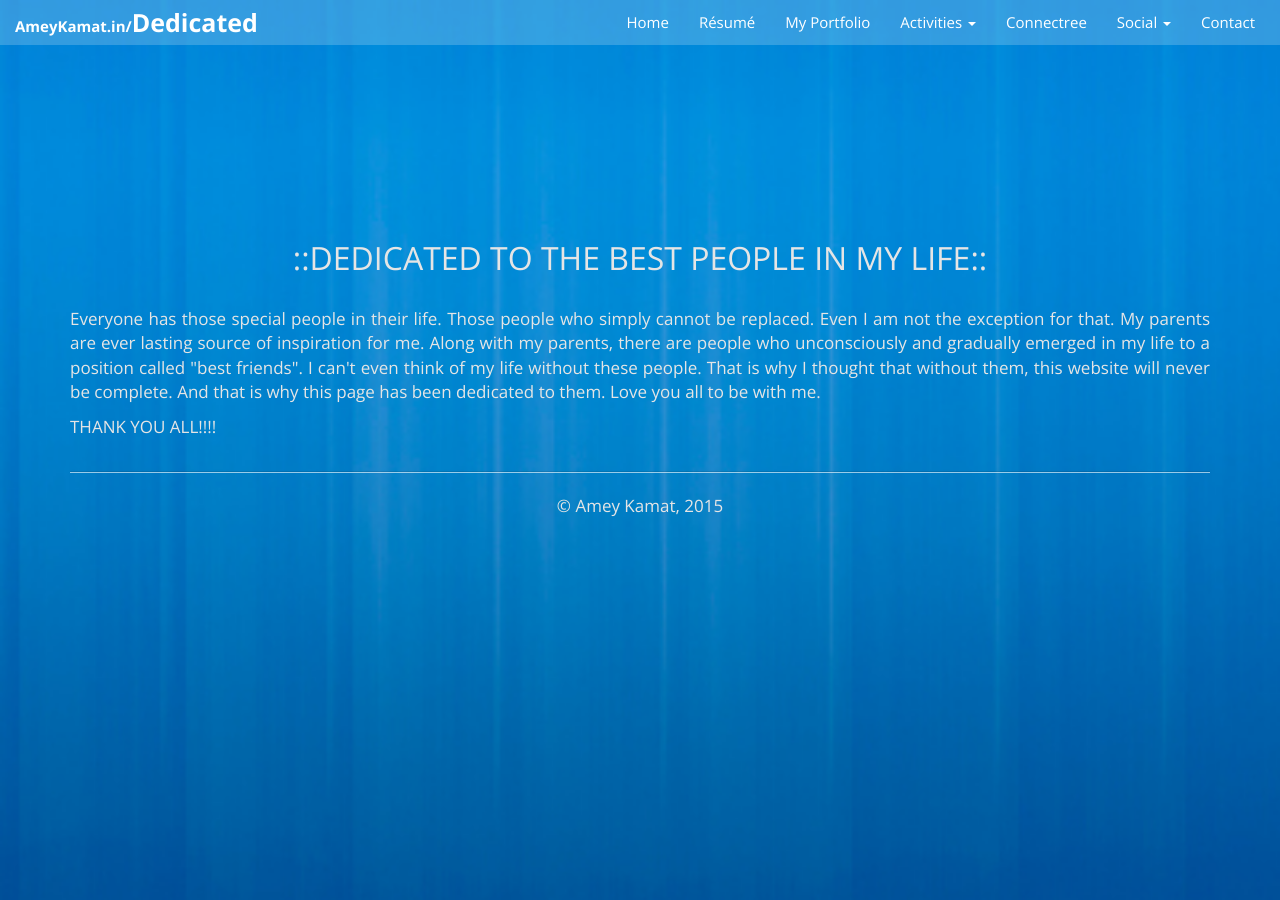
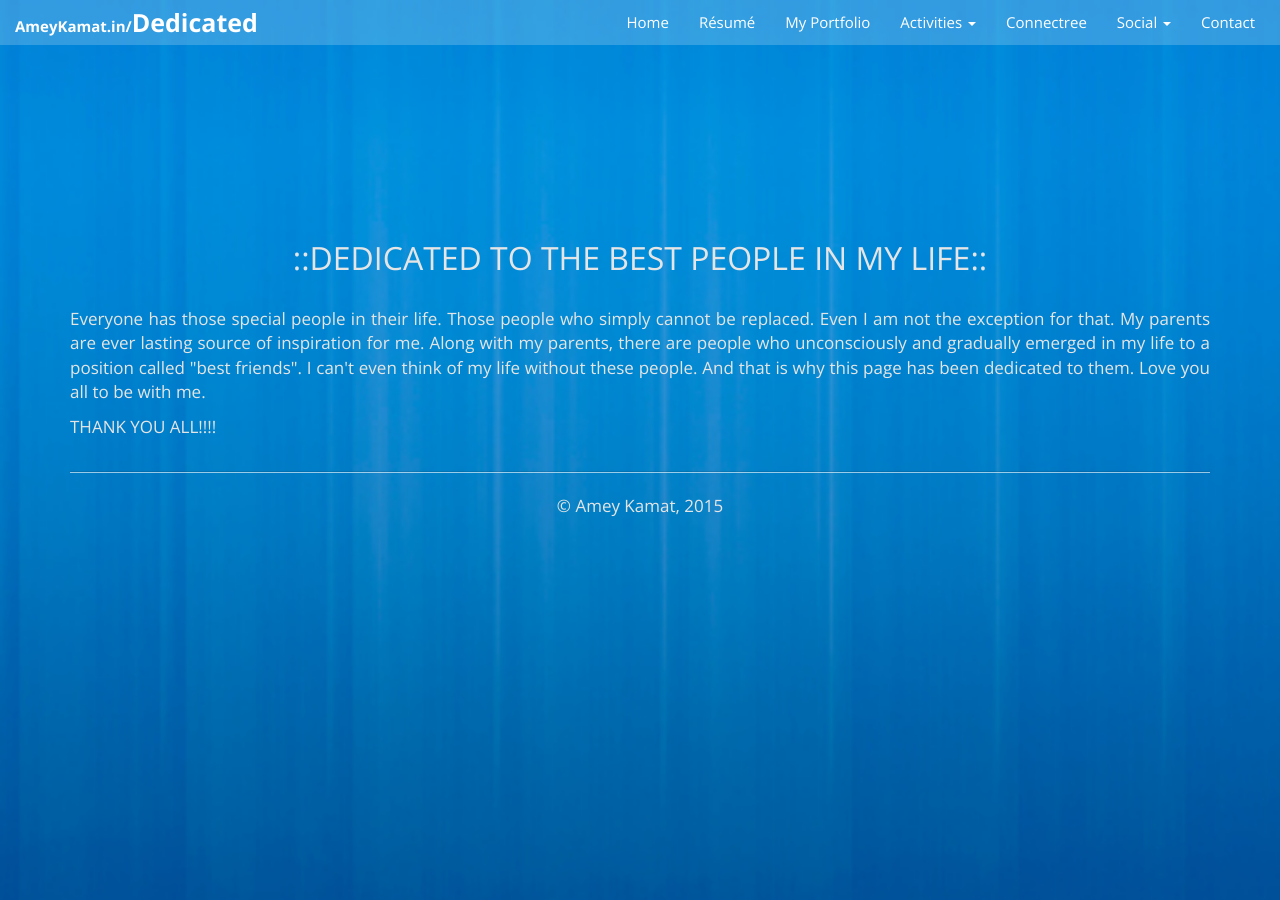
Before and after one commit to AmeyKamat/AmeyKamat.github.io, a Jekyll site: the page built from dedicated/index.html, in a window 1280 px wide. Built offline with Jekyll 4.4.1, drawn with Linux system fonts in a browser that asks for light colours; Markdown is read by kramdown in place of the engine named in the settings.

Commit message:
Updating site

```diff
--- a/dedicated/index.html
+++ b/dedicated/index.html
@@ -16,7 +16,6 @@ heading: Dedicated
 			My parents are ever lasting source of inspiration for me.
 			Along with my parents, there are people who unconsciously and gradually emerged in my life to a position called "best friends".
 			I can't even think of my life without these people.
-			That is why I thought that without them, this website will never be complete.
 			And that is why this page has been dedicated to them.
 			Love you all to be with me.
 		</p>
```
